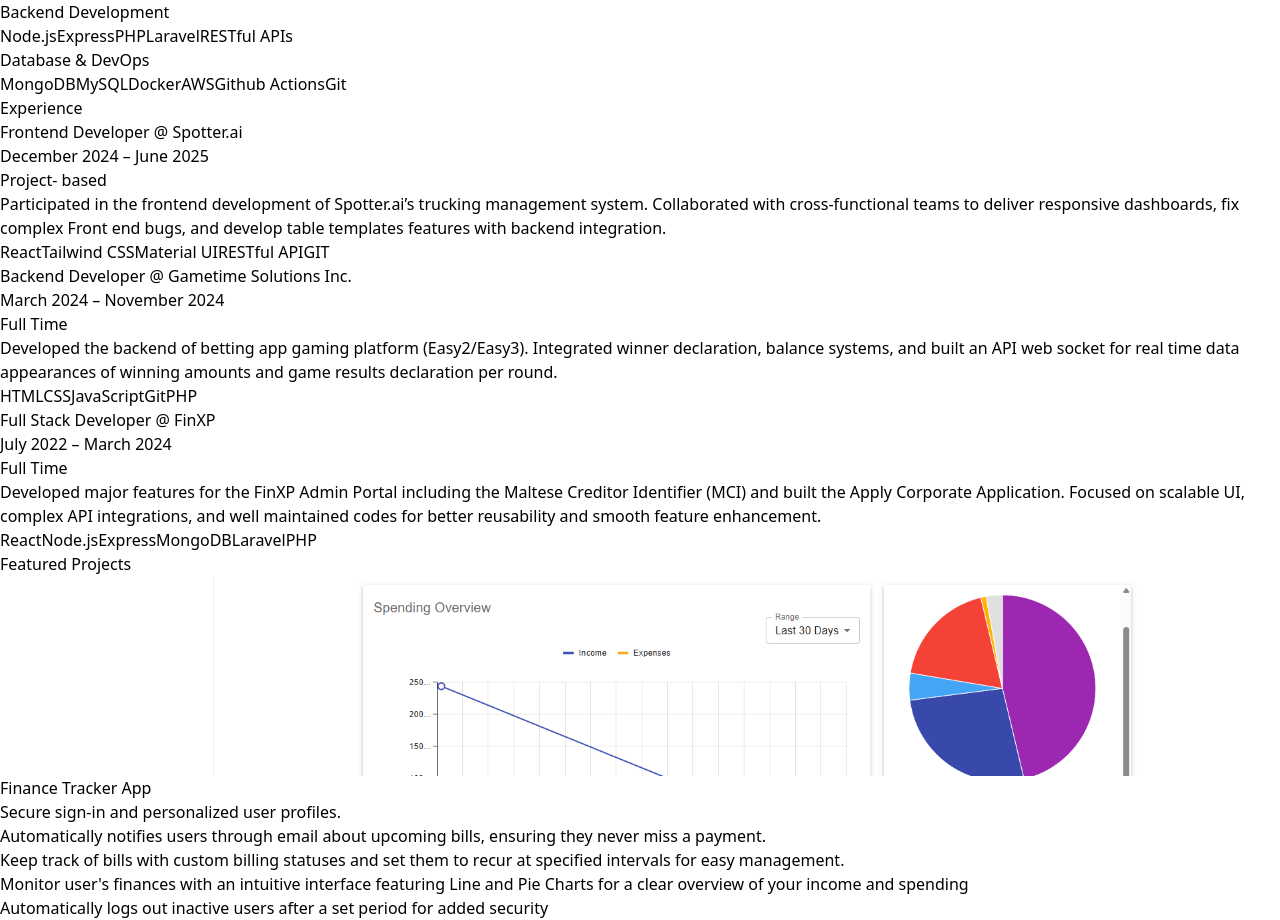
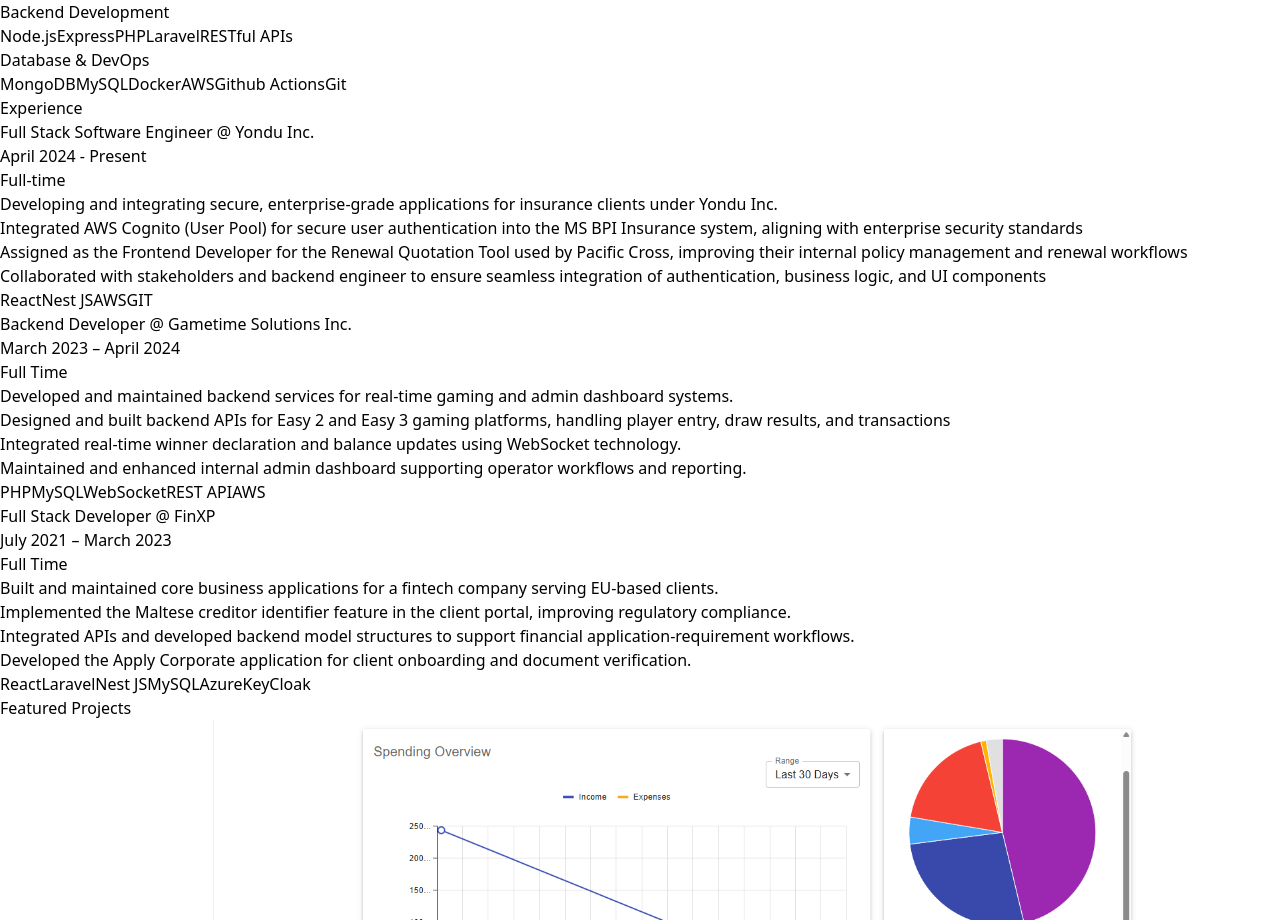
Before and after one commit to ReyesBryanAngel/Portfolio-App, a React (Vite) app in the folder portfolio-app/: page / in a window 1280 px wide. Shown: the part 1168-2088 px from the top of the page. Built offline with nearby package versions, Linux system fonts and the light colour scheme.

Commit message:
apply: details changes

```diff
--- a/portfolio-app/src/components-v2/ExperienceSection.jsx
+++ b/portfolio-app/src/components-v2/ExperienceSection.jsx
@@ -1,43 +1,50 @@
 export default function ExperienceSection() {
   const experiences = [
     {
-      role: "Frontend Developer",
-      company: "Spotter.ai",
-      duration: "December 2024 – June 2025",
-      workType: "Project- based",
-      description:
-        "Participated in the frontend development of Spotter.ai’s trucking management system. Collaborated with cross-functional teams to deliver responsive dashboards, fix complex Front end bugs, and develop table templates features with backend integration.",
-      technologies: [
-        "React",
-        "Tailwind CSS",
-        "Material UI",
-        "RESTful API",
-        "GIT",
+      role: "Full Stack Software Engineer",
+      company: "Yondu Inc.",
+      duration: "April 2024 - Present",
+      workType: "Full-time",
+      description: [
+        "Developing and integrating secure, enterprise-grade applications for insurance clients under Yondu Inc.",
+        "Integrated AWS Cognito (User Pool) for secure user authentication into the MS BPI Insurance system, aligning with enterprise security standards ",
+        "Assigned as the Frontend Developer for the Renewal Quotation Tool used by Pacific Cross, improving their internal policy management and renewal workflows Collaborated with stakeholders and backend engineer to ensure seamless integration of authentication, business logic, and UI components ",
       ],
+      // description:
+      //   "Participated in the frontend development of Spotter.ai’s trucking management system. Collaborated with cross-functional teams to deliver responsive dashboards, fix complex Front end bugs, and develop table templates features with backend integration.",
+      technologies: ["React", "Nest JS", "AWS", "GIT"],
     },
     {
       role: "Backend Developer",
       company: "Gametime Solutions Inc.",
-      duration: "March 2024 – November 2024",
+      duration: "March 2023 – April 2024",
       workType: "Full Time",
-      description:
-        "Developed the backend of betting app gaming platform (Easy2/Easy3). Integrated winner declaration, balance systems, and built an API web socket for real time data appearances of winning amounts and game results declaration per round.",
-      technologies: ["HTML", "CSS", "JavaScript", "Git", "PHP"],
+      description: [
+        "Developed and maintained backend services for real-time gaming and admin dashboard systems.",
+        "Designed and built backend APIs for Easy 2 and Easy 3 gaming platforms, handling player entry, draw results, and transactions",
+        "Integrated real-time winner declaration and balance updates using WebSocket technology.",
+        "Maintained and enhanced internal admin dashboard supporting operator workflows and reporting.",
+      ],
+      technologies: ["PHP", "MySQL", "WebSocket", "REST API", "AWS"],
     },
     {
       role: "Full Stack Developer",
       company: "FinXP",
-      duration: "July 2022 – March 2024",
+      duration: "July 2021 – March 2023",
       workType: "Full Time",
-      description:
-        "Developed major features for the FinXP Admin Portal including the Maltese Creditor Identifier (MCI) and built the Apply Corporate Application. Focused on scalable UI, complex API integrations, and well maintained codes for better reusability and smooth feature enhancement.",
+      description: [
+        "Built and maintained core business applications for a fintech company serving EU-based clients.",
+        "Implemented the Maltese creditor identifier feature in the client portal, improving regulatory compliance.",
+        "Integrated APIs and developed backend model structures to support financial application-requirement workflows.",
+        "Developed the Apply Corporate application for client onboarding and document verification.",
+      ],
       technologies: [
         "React",
-        "Node.js",
-        "Express",
-        "MongoDB",
         "Laravel",
-        "PHP",
+        "Nest JS",
+        "MySQL",
+        "Azure",
+        "KeyCloak",
       ],
     },
   ];
@@ -59,7 +66,12 @@
               </div>
             </div>
             <p className="text-gray-400 text-sm">{exp?.workType}</p>
-            <p className="text-gray-300 mt-4">{exp.description}</p>
+            {/* <p className="text-gray-300 mt-4">{exp.description}</p> */}
+            <ul className="text-sm mt-2 list-disc ml-5">
+              {exp?.description?.map((desc, idx) => (
+                <li key={idx}>{desc}</li>
+              ))}
+            </ul>
             <div className="mt-4 flex flex-wrap gap-2">
               {exp.technologies.map((tech, i) => (
                 <span
```
